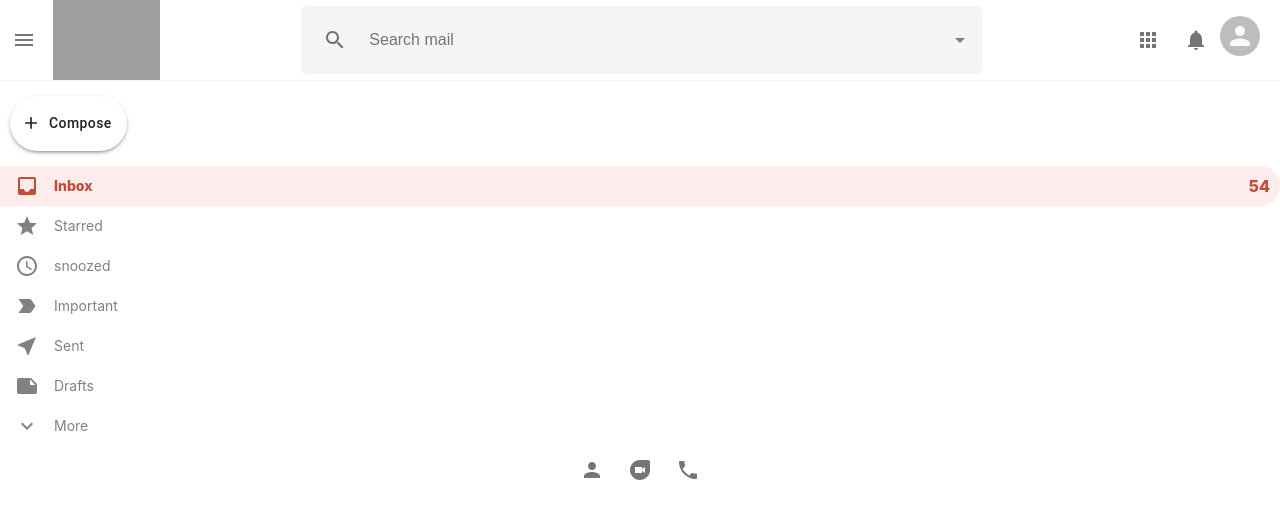
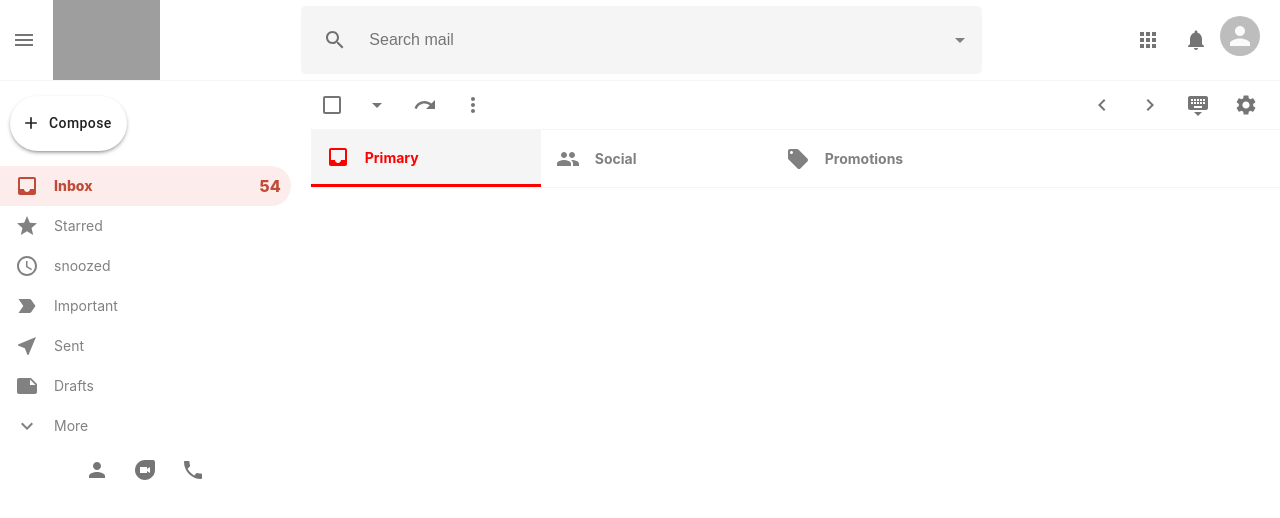
Before and after one commit to bbmattieu9/gmail-clone-reat, a React (Create React App) app: page / in a window 1280 px wide. Shown: the top 518 px of the page. Built offline with nearby package versions, Linux system fonts and the light colour scheme; grey boxes are pictures that could not be loaded.

Commit message:
[Mail-Section] create, add, import Mail related components

```diff
--- a/src/App.css
+++ b/src/App.css
@@ -1,3 +1,12 @@
  * {
    margin: 0;
  }
+
+ .app {
+   height: 100vh;
+ }
+
+ .app__body {
+   display: flex;
+   height: 100vh;
+ }
--- a/src/App.js
+++ b/src/App.js
@@ -1,15 +1,45 @@
+
 
 import './App.css';
+
+import {
+  BrowserRouter as Router,
+  Switch,
+  Route
+} from "react-router-dom";
+
+// import components
 import Header from './Header';
 import Sidebar from './Sidebar';
+import Mail from './Mail';
+import MailList from './MailList';
+
 
 
 function App() {
   return (
-    <div className="App">
-      <Header />
-      <Sidebar />
-    </div>
+    <Router>
+
+
+      <div className="App">
+        <Header />
+
+        <div className="app__body">
+          <Sidebar />
+
+
+          <Switch>
+            <Route path='/mail'>
+              <Mail />
+            </Route>
+            <Route path='/'>
+              <MailList />
+            </Route>
+          </Switch>
+        </div>
+
+      </div>
+    </Router>
   );
 }
 
--- /dev/null
+++ b/src/Mail.js
@@ -0,0 +1,10 @@
+import React from 'react'
+
+function Mail() {
+    return <div className='mail'>
+
+        </div>
+
+}
+
+export default Mail;
--- /dev/null
+++ b/src/MailList.css
@@ -0,0 +1,25 @@
+.mailList {
+  flex: 1;
+  overflow: scroll;
+}
+
+.emailList__settings {
+  position: sticky;
+  top: 0;
+  display: flex;
+  justify-content: space-between;
+  border-bottom: 1px solid whitesmoke;
+  background-color: white;
+  z-index: 999;
+  padding-right: 10px;
+}
+
+
+.emailList__sections {
+    position: sticky;
+    top: 0;
+    display: flex;
+    border-bottom: 1px solid whitesmoke;
+    background-color: white;
+    z-index: 999;
+}
--- /dev/null
+++ b/src/MailList.js
@@ -0,0 +1,82 @@
+import React from 'react';
+import './MailList.css';
+
+// import material-ui
+import { Checkbox, IconButton } from '@material-ui/core';
+import ArrowDropDownIcon from '@material-ui/icons/ArrowDropDown';
+import RedoIcon from '@material-ui/icons/Redo';
+import MoreVertIcon from '@material-ui/icons/MoreVert';
+import ChevronLeftIcon from '@material-ui/icons/ChevronLeft';
+import ChevronRightIcon from '@material-ui/icons/ChevronRight';
+import KeyboardHideIcon from '@material-ui/icons/KeyboardHide';
+import SettingsIcon from '@material-ui/icons/Settings';
+import InboxIcon from '@material-ui/icons/Inbox';
+import PeopleIcon from '@material-ui/icons/People';
+import LocalOfferIcon from '@material-ui/icons/LocalOffer';
+
+// import components
+import Section from './Section';
+
+function MailList() {
+    return (
+        <div className='mailList'>
+            <div className="emailList__settings">
+                <div className="emailList__settingsLeft">
+                    <Checkbox />
+                    <IconButton>
+                        <ArrowDropDownIcon />
+                    </IconButton>
+
+                    <IconButton>
+                        <RedoIcon />
+                    </IconButton>
+
+                    <IconButton>
+                        <MoreVertIcon />
+                    </IconButton>
+                </div>
+
+                <div className="emailList__settingsRight">
+                <IconButton>
+                        <ChevronLeftIcon />
+                    </IconButton>
+
+                    <IconButton>
+                        <ChevronRightIcon />
+                    </IconButton>
+
+                    <IconButton>
+                        <KeyboardHideIcon />
+                    </IconButton>
+
+                    <IconButton>
+                        <SettingsIcon />
+                    </IconButton>
+                </div>
+            </div>
+
+            <div className="emailList__sections">
+                <Section Icon={InboxIcon}
+                         title='Primary'
+                         color='red'
+                         selected />
+
+                <Section Icon={PeopleIcon}
+                         title='Social'
+                         color='#1A73E8'
+                             />
+
+                <Section Icon={LocalOfferIcon}
+                         title='Promotions'
+                         color='green'
+                             />
+            </div>
+
+            <div className="emailList__list">
+
+            </div>
+        </div>
+    )
+}
+
+export default MailList
--- /dev/null
+++ b/src/Section.css
@@ -0,0 +1,25 @@
+.section {
+    display: flex;
+    align-items: center;
+    border-bottom-width: 2px;
+    padding: 15px;
+    min-width: 200px;
+    cursor: pointer;
+    color: grey;
+    border-width: 0 !important;
+}
+
+.section > h4 {
+    font-size: 14px;
+    margin-left: 15px;
+}
+
+.section:hover {
+    background-color: whitesmoke;
+    border-width: 3px !important;
+}
+
+.section--selected {
+    background-color: whitesmoke;
+    border-width: 3px !important;
+}
--- /dev/null
+++ b/src/Section.js
@@ -0,0 +1,17 @@
+import React from 'react';
+import './Section.css';
+
+function Section({ Icon, title, color, selected }) {
+    return <div className={`section ${selected && 'section--selected'}`}
+            style={{
+                borderBottom: `3px solid ${color}`,
+                color: `${selected && color}`,
+            }}
+        >
+            <Icon />
+            <h4>{title}</h4>
+        </div>
+
+}
+
+export default Section
--- a/src/Sidebar.css
+++ b/src/Sidebar.css
@@ -1,3 +1,9 @@
+.sidebar {
+    flex: 0.3;
+    max-width: 300px;
+    padding-right: 20px;
+}
+
 .sidebar__compose {
     margin-top: 15px !important;
     margin-left: 10px !important;
```
Also changed, not shown: src/Mail.css (added), 1 other file (tests, documents, lock files or other folders).
